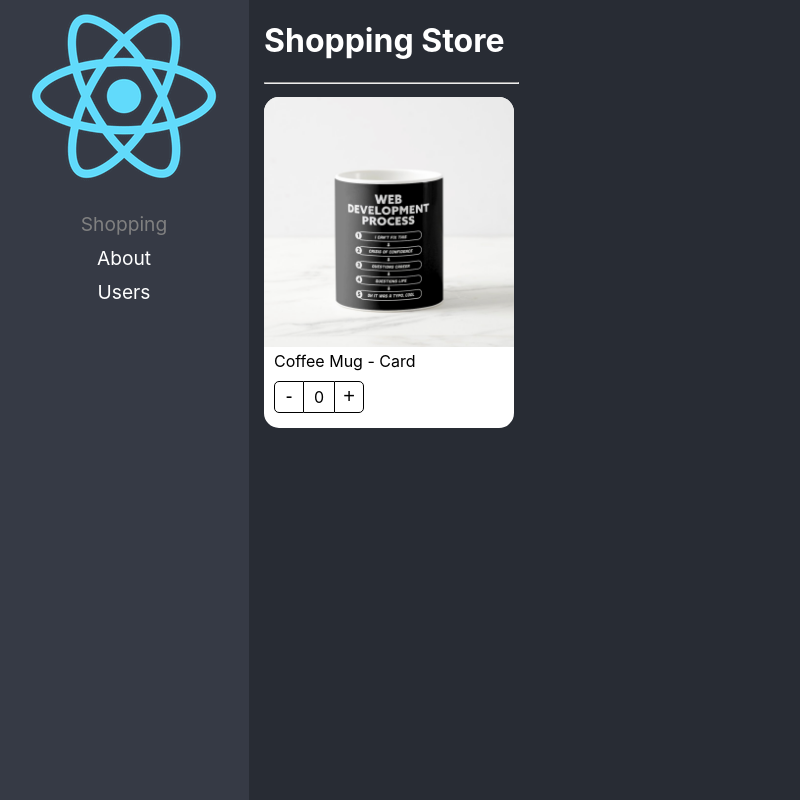
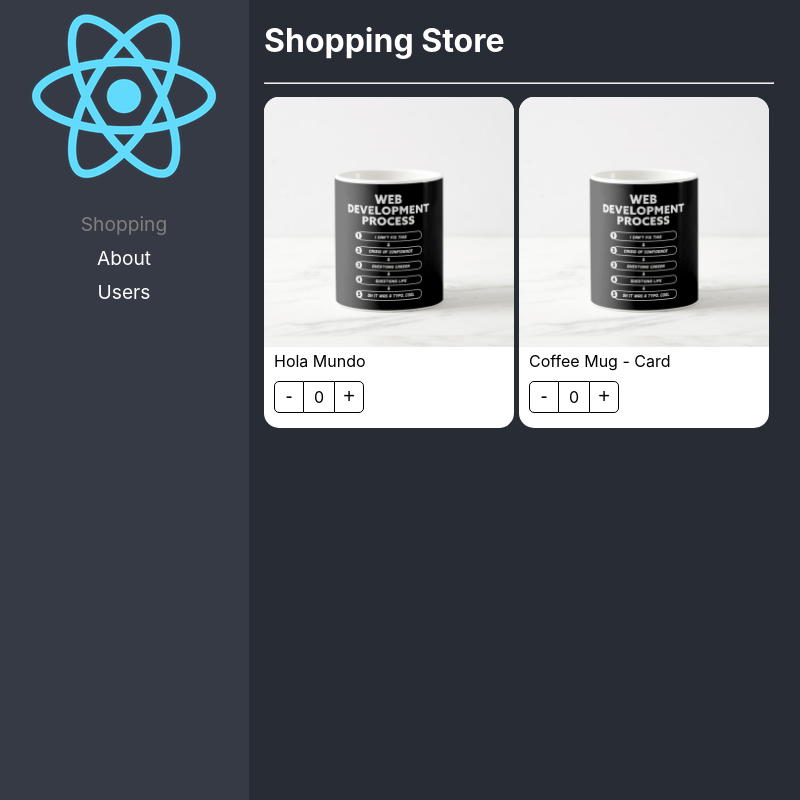
Before and after one commit to DavidApril/React, a React (Vite) app: page /home in a window 1280 px wide. Shown: the whole page, without its empty margins (1-801 px from the left). Built offline with nearby package versions, Linux system fonts and the light colour scheme.

Commit message:
High Order Component

```diff
--- /dev/null
+++ b/src/02-components-patterns/components/ProductButtons.tsx
@@ -0,0 +1,25 @@
+import { useContext } from 'react';
+import { ProductContext } from './ProductCard';
+import styles from '../styles/styles.module.css';
+
+export const ProductButtons = () => {
+	const { increaseBy, counter } = useContext(ProductContext);
+
+	return (
+		<div className={styles.buttonsContainer}>
+			<button
+				className={styles.buttonMinus}
+				onClick={() => increaseBy(-1)}
+			>
+				-
+			</button>
+			<div className={styles.countLabel}>{counter}</div>
+			<button
+				className={styles.buttonAdd}
+				onClick={() => increaseBy(+1)}
+			>
+				+
+			</button>
+		</div>
+	);
+};
--- a/src/02-components-patterns/components/ProductCard.tsx
+++ b/src/02-components-patterns/components/ProductCard.tsx
@@ -1,44 +1,22 @@
 import styles from '../styles/styles.module.css';
 import { useProduct } from '../hooks/useProduct';
-import noImage from '../../assets/no-image.jpg';
+import { createContext } from 'react';
+import { ProductContextProps, ProductCardProps } from '../interfaces/interface';
 
-interface Props {
-	product: Product;
-}
+export const ProductContext = createContext({} as ProductContextProps);
+const { Provider } = ProductContext;
 
-interface Product {
-	id: string;
-	title: string;
-	img?: string;
-}
-
-export const ProductCard = ({ product }: Props) => {
+export const ProductCard = ({ children, product }: ProductCardProps) => {
 	const { counter, increaseBy } = useProduct();
-
 	return (
-		<div className={styles.productCard}>
-			<img
-				className={styles.productImg}
-				src={product.img ? product.img : noImage}
-				alt='Coffe Mug'
-			/>
-
-			<span className={styles.productDescription}> {product.title}</span>
-			<div className={styles.buttonsContainer}>
-				<button
-					className={styles.buttonMinus}
-					onClick={() => increaseBy(-1)}
-				>
-					-
-				</button>
-				<div className={styles.countLabel}>{counter}</div>
-				<button
-					className={styles.buttonAdd}
-					onClick={() => increaseBy(+1)}
-				>
-					+
-				</button>
-			</div>
-		</div>
+		<Provider
+			value={{
+				counter,
+				increaseBy,
+				product,
+			}}
+		>
+			<div className={styles.productCard}>{children}</div>
+		</Provider>
 	);
 };
--- /dev/null
+++ b/src/02-components-patterns/components/ProductImage.tsx
@@ -0,0 +1,25 @@
+import { useContext } from 'react';
+import noImage from '../../assets/no-image.jpg';
+import { ProductContext } from './ProductCard';
+import styles from '../styles/styles.module.css';
+
+export const ProductImage = ({ img = '' }) => {
+	const { product } = useContext(ProductContext);
+
+	let imgToShow: string;
+	if (img) {
+		imgToShow = img;
+	} else if (product.img) {
+		imgToShow = product.img;
+	} else {
+		imgToShow = noImage;
+	}
+
+	return (
+		<img
+			className={styles.productImg}
+			src={imgToShow}
+			alt='Producti Image'
+		/>
+	);
+};
--- /dev/null
+++ b/src/02-components-patterns/components/ProductTitle.tsx
@@ -0,0 +1,12 @@
+import { useContext } from 'react';
+import { ProductContext } from './ProductCard';
+import styles from '../styles/styles.module.css';
+
+export const ProductTitle = ({ title }: { title?: string }) => {
+	const { product } = useContext(ProductContext);
+	return (
+		<span className={styles.productDescription}>
+			{title ? title : product.title}
+		</span>
+	);
+};
--- /dev/null
+++ b/src/02-components-patterns/components/index.ts
@@ -0,0 +1,18 @@
+import { ProductCard as ProductCardHOC } from './ProductCard';
+
+import { ProductButtons } from './ProductButtons';
+import { ProductImage } from './ProductImage';
+import { ProductTitle } from './ProductTitle';
+import { ProductCardHOCProps } from '../interfaces/interface';
+
+export { ProductButtons } from './ProductButtons';
+export { ProductImage } from './ProductImage';
+export { ProductTitle } from './ProductTitle';
+
+export const ProductCard: ProductCardHOCProps = Object.assign(ProductCardHOC, {
+	Title: ProductTitle,
+	Image: ProductImage,
+	Buttons: ProductButtons,
+});
+
+export default ProductCard;
--- /dev/null
+++ b/src/02-components-patterns/interfaces/interface.ts
@@ -0,0 +1,25 @@
+import { ReactElement } from 'react';
+
+export interface ProductCardProps {
+	product: Product;
+	children: ReactElement | ReactElement[];
+}
+
+export interface ProductContextProps {
+	counter: number;
+	increaseBy: (value: number) => void;
+	product: Product;
+}
+
+export interface Product {
+	id: string;
+	title: string;
+	img?: string;
+}
+
+export interface ProductCardHOCProps {
+	({ children, product }: ProductCardProps): JSX.Element;
+	Title: ({ title }: { title?: string }) => JSX.Element;
+	Image: ({ img }: { img?: string }) => JSX.Element;
+	Buttons: () => JSX.Element;
+}
--- a/src/02-components-patterns/pages/ShoppingPage.tsx
+++ b/src/02-components-patterns/pages/ShoppingPage.tsx
@@ -1,9 +1,14 @@
-import { ProductCard } from '../components/ProductCard';
+import {
+	ProductButtons,
+	ProductCard,
+	ProductImage,
+	ProductTitle,
+} from '../components';
 
 const product = {
 	id: '1',
 	title: 'Coffee Mug - Card',
-	img: './coffee-mug.png'
+	img: './coffee-mug.png',
 };
 
 export const ShoppingPage = () => {
@@ -18,7 +23,16 @@
 					flexWrap: 'wrap',
 				}}
 			>
-				<ProductCard product={product} />
+				<ProductCard product={product}>
+					<ProductCard.Image />
+					<ProductCard.Title title={'Hola Mundo'} />
+					<ProductCard.Buttons />
+				</ProductCard>
+				<ProductCard product={product}>
+					<ProductImage />
+					<ProductTitle />
+					<ProductButtons />
+				</ProductCard>
 			</div>
 		</div>
 	);
```
